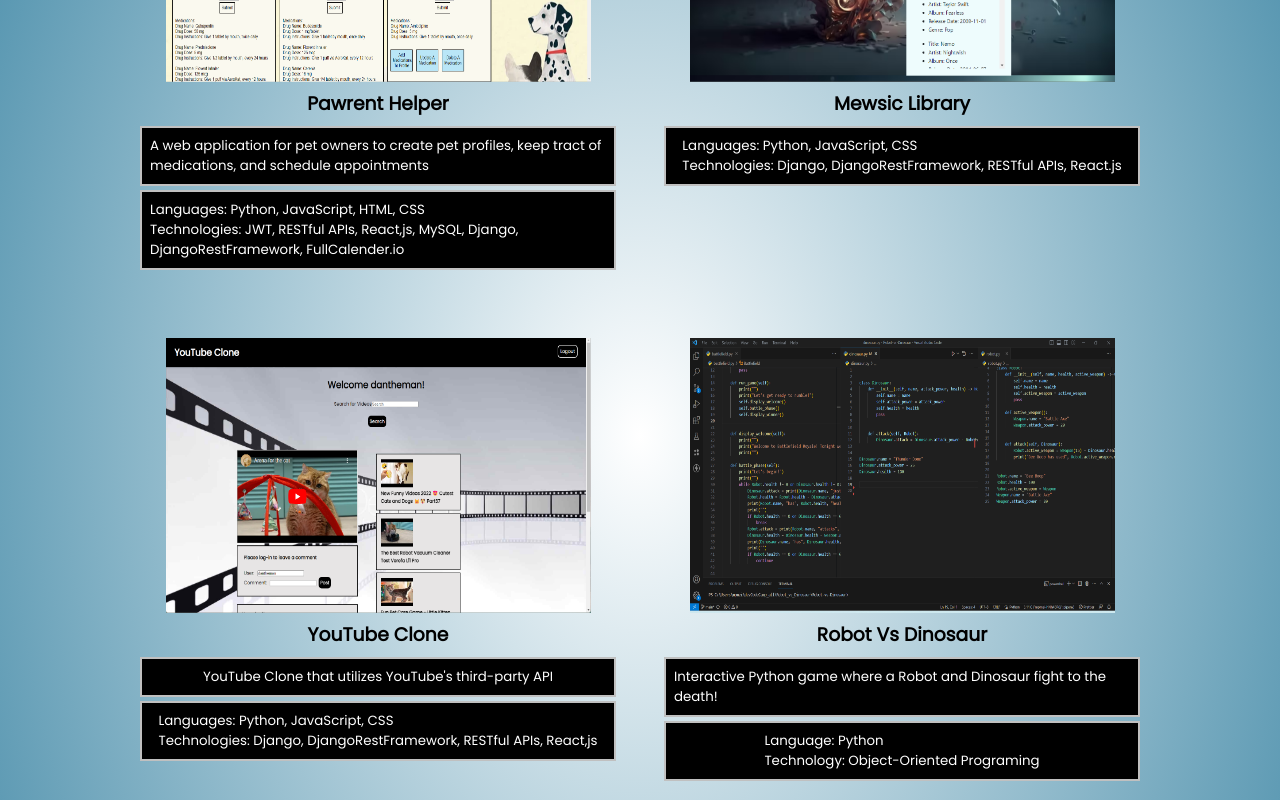
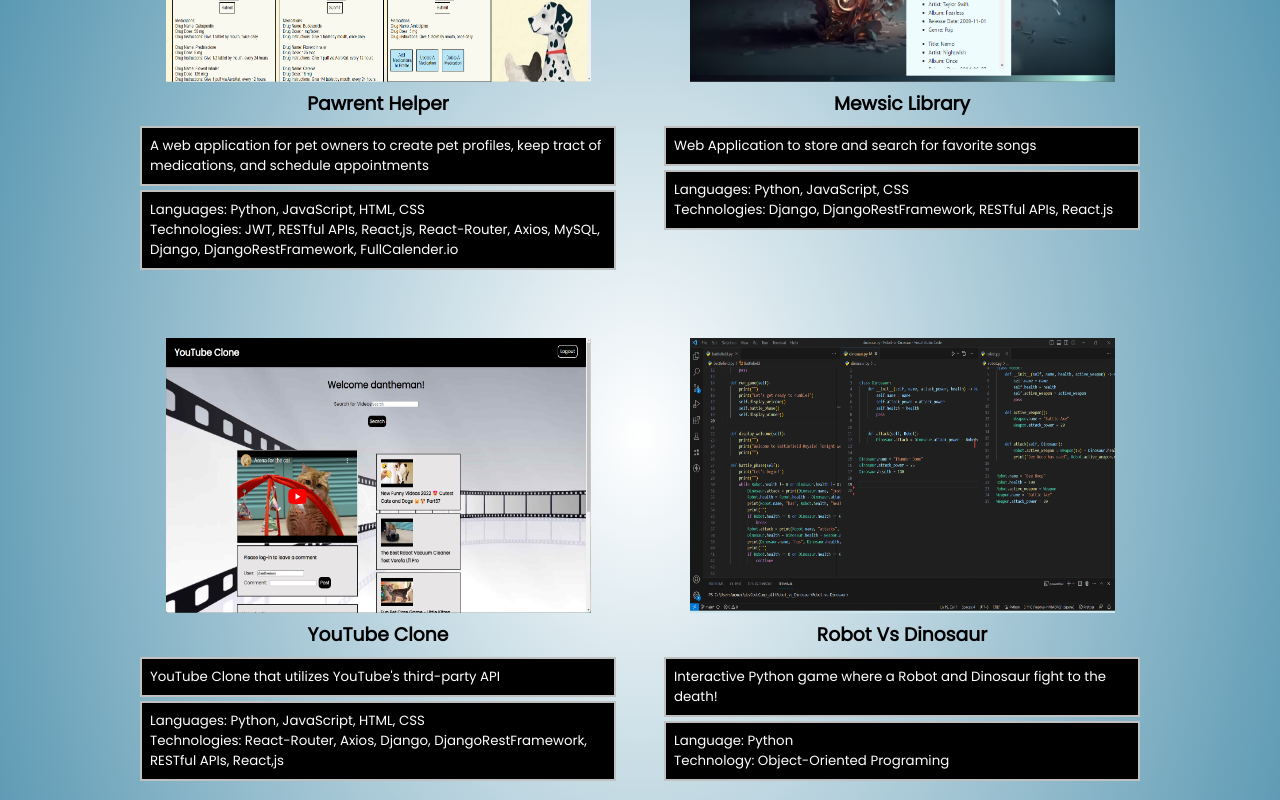
Before and after one commit to Mmeissner37/Portfolio, a React (Create React App) app in the folder frontend/: page /projects in a window 1280 px wide. Shown: the part 560-1360 px from the top of the page. Built offline with nearby package versions, Linux system fonts and the light colour scheme.

Commit message:
Finished CSS & Descriptions on MyProjects Page

```diff
--- a/frontend/src/components/MewsicLibrary.jsx
+++ b/frontend/src/components/MewsicLibrary.jsx
@@ -6,16 +6,18 @@ const MewsicLibrary = () => {
       <a href="https://github.com/Mmeissner37/Music_Library_React">
         <img
           src={Mewsic}
-          height='275px' width='425px'
+          height="275px"
+          width="425px"
           alt="music library thumbnail"
         />
       </a>
       <h3 className="proj-header">Mewsic Library</h3>
       <div className="description">
-        <ul>
+        Web Application to store and search for favorite songs
+      </div>
+      <div className="description">
           Languages: Python, JavaScript, CSS <br></br>
           Technologies: Django, DjangoRestFramework, RESTful APIs, React.js
-        </ul>
       </div>
     </div>
   );
--- a/frontend/src/components/PawrentHelper.jsx
+++ b/frontend/src/components/PawrentHelper.jsx
@@ -16,7 +16,7 @@ const PawrentHelper = () => {
             <div className='description'>
                 <ul>
                 Languages: Python, JavaScript, HTML, CSS <br></br>
-                Technologies: JWT, RESTful APIs, React,js, MySQL, Django, DjangoRestFramework, FullCalender.io</ul>
+                Technologies: JWT, RESTful APIs, React,js, React-Router, Axios, MySQL, Django, DjangoRestFramework, FullCalender.io</ul>
             </div>
         </div>
      );
--- a/frontend/src/components/RPSLS.jsx
+++ b/frontend/src/components/RPSLS.jsx
@@ -9,15 +9,11 @@ const RPSLS = () => {
       </a>
       <h3 className="proj-header">Rock, Paper, Scissor, Lizard, Spock</h3>
       <div className="description">
-        <ul>
           Interactive Python that allows a user to play against another user or a computer in a rivoting game of The Big Bang's Version of Rock-Paper-Scissors
-        </ul>
       </div>
       <div className="description">
-        <ul>
           Language: Python <br></br>
           Technology: Object-Oriented Programing{" "}
-        </ul>
       </div>
     </div>
   );
--- a/frontend/src/components/RobotvsDinosaur.jsx
+++ b/frontend/src/components/RobotvsDinosaur.jsx
@@ -10,13 +10,11 @@ const RobotvsDinosaur = () => {
             </a>
             <h3 className='proj-header'>Robot Vs Dinosaur</h3>
             <div className='description'>
-                <ul>
                 Interactive Python game where a Robot and Dinosaur fight to the death!
-                </ul>
             </div>
             <div className='description'>
-                <ul>Language: Python <br></br>
-                Technology: Object-Oriented Programing</ul>
+                Language: Python <br></br>
+                Technology: Object-Oriented Programing
             </div>
         </div>
      );
--- a/frontend/src/components/YouTubeClone.jsx
+++ b/frontend/src/components/YouTubeClone.jsx
@@ -8,13 +8,11 @@ const YouTubeClone = () => {
             </a>
             <h3 className='proj-header'>YouTube Clone</h3>
             <div className='description'>
-                <ul>
                 YouTube Clone that utilizes YouTube's third-party API
-                </ul>
             </div>
             <div className='description'>
-                <ul>Languages: Python, JavaScript, CSS <br></br>
-                Technologies: Django, DjangoRestFramework, RESTful APIs, React,js</ul>
+                <ul>Languages: Python, JavaScript, HTML, CSS <br></br>
+                Technologies: React-Router, Axios, Django, DjangoRestFramework, RESTful APIs, React,js</ul>
             </div>
     </div>
      );
```
